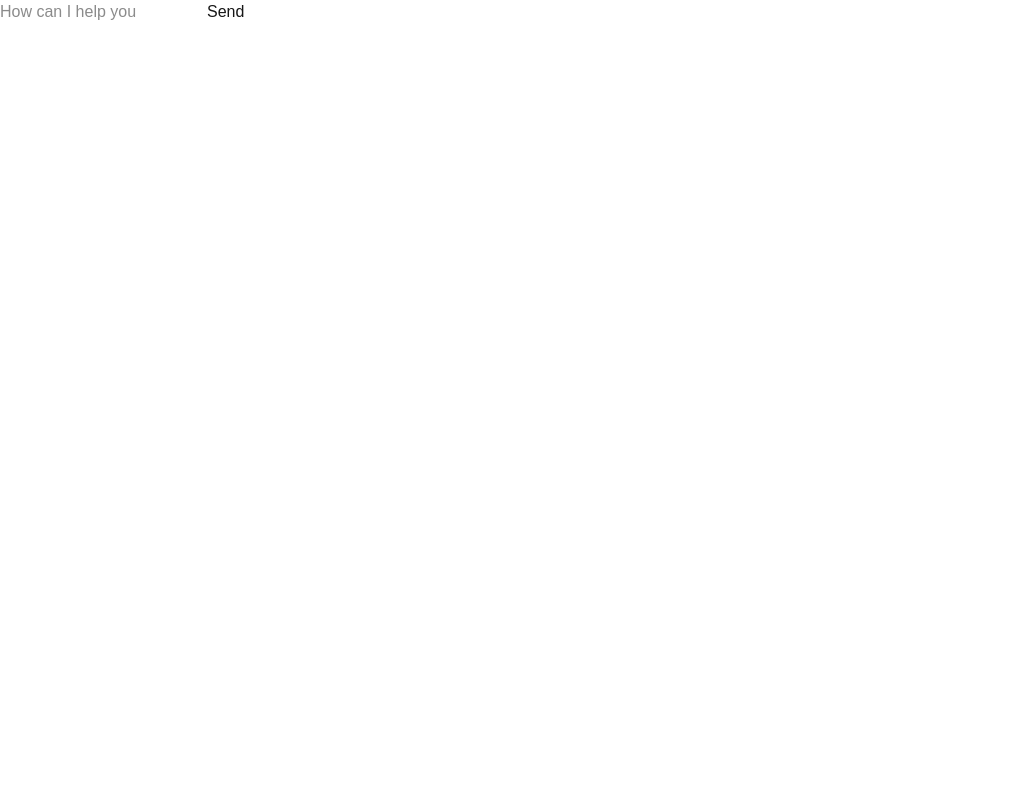
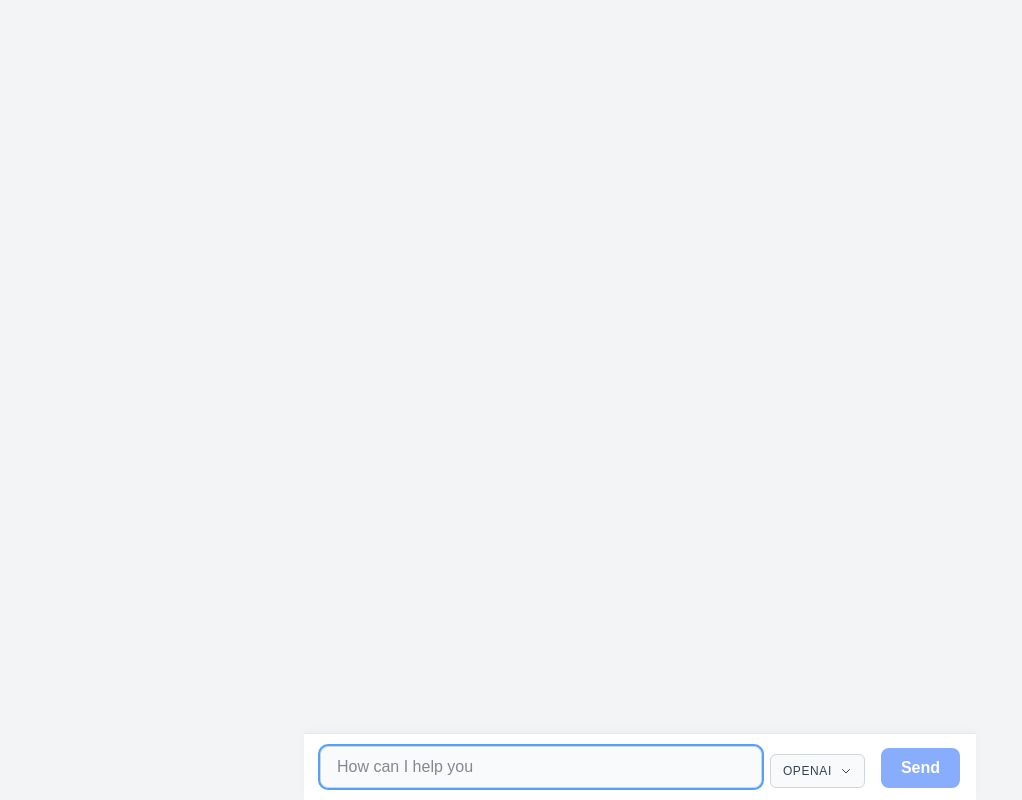
Before and after one commit to topgyalgurung/nextjs-ai-app, a Next.js app: page /ui/completion in a window 1280 px wide. Shown: the whole page, without its empty margins (0-1022 px from the left). Built offline with nearby package versions, Linux system fonts and the light colour scheme.

Commit message:
Feat/groq ai (#2)
* create api post route for completion to generate text on prompt using gpt-4.1-nano

* build ui search input and post route to get req body

* feat(ui): add model switch support and POST route for text generation based on selection and prompt

```diff
--- a/app/api/completion/route.ts
+++ b/app/api/completion/route.ts
@@ -1,21 +1,30 @@
+import { generateText } from 'ai';
+import { openai } from '@ai-sdk/openai';
+import { groq } from '@ai-sdk/groq';
 
-import {generateText} from 'ai';
-import {openai} from '@ai-sdk/openai';
+export async function POST(req: Request) {
+    try {
+        const { prompt, model } = await req.json();
 
-export async function POST(req: Request){
-    try{
-        const {prompt } = await req.json();
+        let aiModel;
+        if (model === "groq-ai") {
+            aiModel = groq("llama3-8b-8192");
+        } else {
+            // Default to OpenAI if not specified or "open-ai"
+            aiModel = openai("gpt-4.1-nano"); // cheapest model
+            // aiModel = openai("gpt-4o-mini"); // more powerful mini version
 
-         const {text} = await generateText({
-            model:openai("gpt-4.1-nano"),
-            // prompt:"Explain what an LLM in simple terms",
+        }
+
+        const { text } = await generateText({
+            model: aiModel,
             prompt,
-        })
-    return Response.json({text});
+        });
 
-    }catch(error){
-        console.error("Error generating text: ", error );
-        return Response.json({error: "Failed to generate text"},{status:500});
+        return Response.json({ text });
+
+    } catch (error) {
+        console.error("Error generating text: ", error);
+        return Response.json({ error: "Failed to generate text" }, { status: 500 });
     }
-
 }
--- a/app/ui/completion/page.tsx
+++ b/app/ui/completion/page.tsx
@@ -7,7 +7,9 @@ export default function CompletionPage(){
     const [prompt, setPrompt] = useState(""); // user input
     const [completion, setCompletion] = useState(""); // AI response
     const [isLoading, setIsLoading] = useState(false); // loading flag
-    const[error, setError] = useState <string | null> (null);
+    const [error, setError] = useState<string | null>(null);
+    const [model, setModel] = useState("open-ai"); // default to OpenAI
+
 
     const complete = async(e: React.FormEvent) =>{
         e.preventDefault();
@@ -19,7 +21,8 @@ export default function CompletionPage(){
             const response = await fetch("/api/completion",{
                 method: "POST",
                 headers: {"Content-Type": "application/json"},
-                body: JSON.stringify({prompt}),
+                body: JSON.stringify({ prompt, model }),
+
             });
 
             const data = await response.json();
@@ -41,18 +44,90 @@ export default function CompletionPage(){
     }
 
     return(
-        <div>
-            <form onSubmit={complete}>
-                <div>
+        <div className="flex flex-col h-screen bg-gray-100">
+            <div className="flex-1 overflow-y-auto p-4 flex flex-col gap-4">
+                {error && (
+                    <div className="bg-red-100 text-red-700 px-4 py-2 rounded border border-red-300 max-w-lg mx-auto">
+                        {error}
+                    </div>
+                )}
+                {completion && (
+                    <div className="max-w-2xl mx-auto">
+                        <div className="bg-white rounded-lg shadow p-4 mb-2 flex gap-2">
+                            <div className="w-8 h-8 rounded-full bg-blue-200 flex items-center justify-center font-bold text-blue-700">AI</div>
+                            <div className="whitespace-pre-line text-gray-900">{completion}</div>
+                        </div>
+                    </div>
+                )}
+                {isLoading && (
+                    <div className="max-w-2xl mx-auto">
+                        <div className="bg-white rounded-lg shadow p-4 flex gap-2 items-center">
+                            <div className="w-8 h-8 rounded-full bg-blue-200 flex items-center justify-center font-bold text-blue-700">AI</div>
+                            <div className="text-gray-500 animate-pulse">Loading ...</div>
+                        </div>
+                    </div>
+                )}
+            </div>
+            <form
+                onSubmit={complete}
+                className="w-full max-w-2xl mx-auto px-4 py-3 bg-white border-t border-gray-200 flex items-end gap-2"
+                style={{boxShadow: "0 -2px 8px rgba(0,0,0,0.03)"}}
+            >
+                <div className="flex-1 flex flex-col">
                     <input
-                        value = {prompt}
-                        onChange= {(e) => setPrompt(e.target.value)}
-                           placeholder='How can I help you'
+                        value={prompt}
+                        onChange={(e) => setPrompt(e.target.value)}
+                        placeholder="How can I help you"
+                        className="w-full rounded-lg border border-gray-300 px-4 py-2 focus:outline-none focus:ring-2 focus:ring-blue-400 bg-gray-50 text-gray-900"
+                        autoFocus
+                        disabled={isLoading}
                     />
-                    <button type = "submit" disabled ={isLoading}> Send</button>
-
                 </div>
+                {/* Cursor-style model selector */}
+                <div className="relative flex flex-col items-center group">
+                    <button
+                        type="button"
+                        className="flex items-center gap-1 px-3 py-2 rounded-md border border-gray-300 bg-gray-50 hover:bg-gray-100 text-gray-700 font-medium cursor-pointer transition"
+                        tabIndex={-1}
+                    >
+                        <span className="text-xs uppercase tracking-wider">
+                            {model === "open-ai" ? "OpenAI" : "Groq AI"}
+                        </span>
+                        <svg className="w-3 h-3 ml-1" fill="none" stroke="currentColor" strokeWidth="2" viewBox="0 0 24 24">
+                            <path strokeLinecap="round" strokeLinejoin="round" d="M19 9l-7 7-7-7" />
+                        </svg>
+                    </button>
+                    <div className="absolute bottom-10 left-0 z-10 hidden group-hover:flex flex-col min-w-[140px] bg-white border border-gray-200 rounded-md shadow-lg">
+                        <button
+                            type="button"
+                            className={`px-4 py-2 text-left hover:bg-blue-50 ${model === "open-ai" ? "font-semibold text-blue-700" : "text-gray-700"}`}
+                            onClick={() => setModel("open-ai")}
+                        >
+                            OpenAI (Precise)
+                        </button>
+                        <button
+                            type="button"
+                            className={`px-4 py-2 text-left hover:bg-blue-50 ${model === "groq-ai" ? "font-semibold text-blue-700" : "text-gray-700"}`}
+                            onClick={() => setModel("groq-ai")}
+                        >
+                            Groq AI (Fast)
+                        </button>
+                    </div>
+                </div>
+                <button
+                    type="submit"
+                    disabled={isLoading || !prompt.trim()}
+                    className="ml-2 px-5 py-2 rounded-lg bg-blue-600 text-white font-semibold hover:bg-blue-700 transition disabled:opacity-50 disabled:cursor-not-allowed"
+                >
+                    Send
+                </button>
             </form>
+            <style jsx>{`
+                .group:focus-within > div,
+                .group:hover > div {
+                    display: flex !important;
+                }
+            `}</style>
         </div>
     )
 }
--- a/package.json
+++ b/package.json
@@ -9,12 +9,14 @@
     "lint": "next lint"
   },
   "dependencies": {
+    "@ai-sdk/groq": "^2.0.3",
     "@ai-sdk/openai": "^2.0.4",
     "@ai-sdk/react": "^2.0.5",
-    "ai": "^5.0.5",
+    "ai": "^5.0.8",
     "next": "15.4.5",
     "react": "19.1.0",
     "react-dom": "19.1.0",
+    "react-markdown": "^10.1.0",
     "zod": "^3.25.76"
   },
   "devDependencies": {
```
Also changed, not shown: 1 other file (tests, documents, lock files or other folders).
